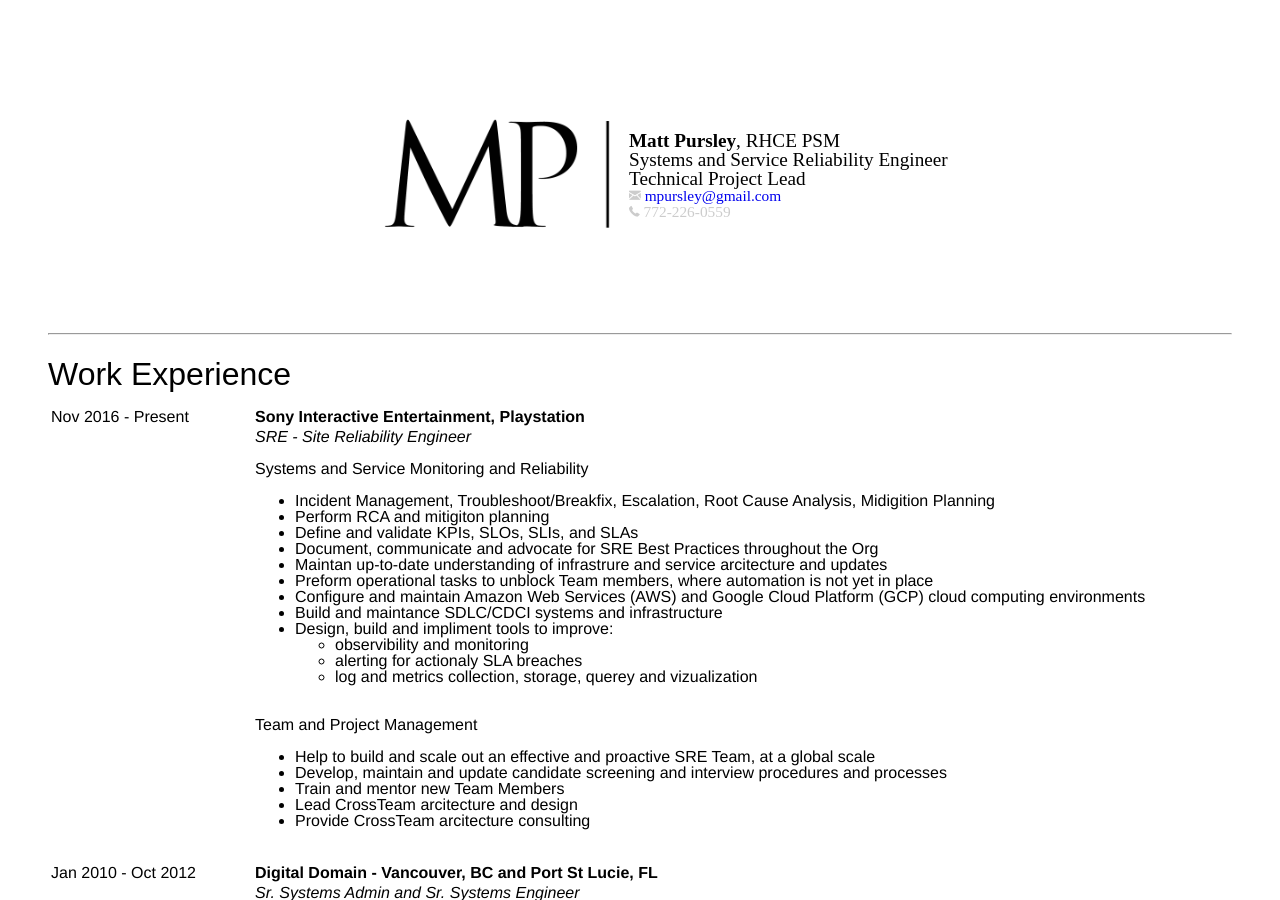
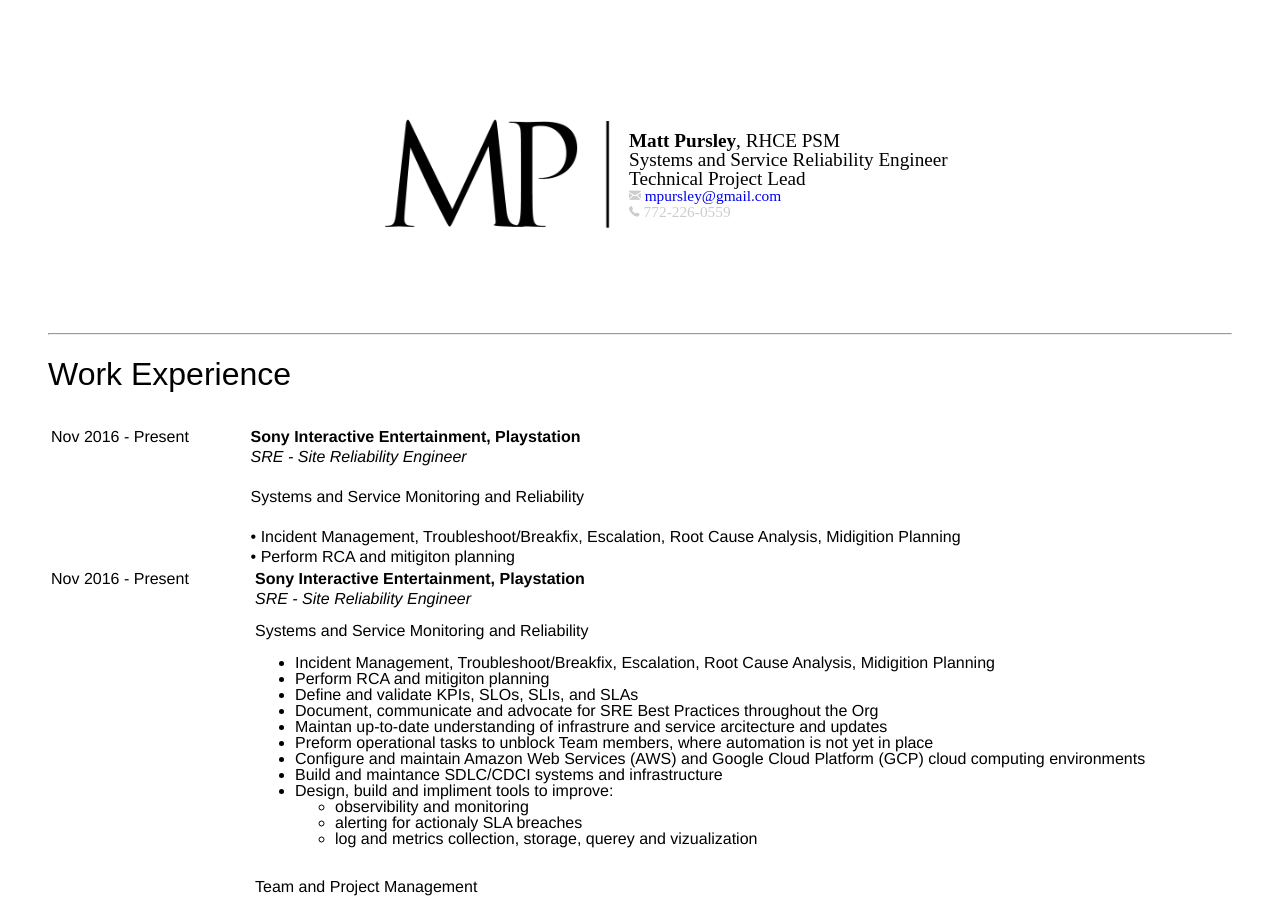
Before and after one commit to mpursley/mpursley.github.io, a Jekyll site: the page built from index_resume_short.md, in a window 1280 px wide and 900 px high. Built offline with Jekyll 4.4.1, drawn with Linux system fonts in a browser that asks for light colours.

Commit message:
Update index_resume_short.md

```diff
--- a/index_resume_short.md
+++ b/index_resume_short.md
@@ -28,6 +28,18 @@
 <hr>
 
 ## Work Experience
+
+|&nbsp;&nbsp;&nbsp;&nbsp;&nbsp;&nbsp;&nbsp;&nbsp;&nbsp;&nbsp;&nbsp;&nbsp;&nbsp;&nbsp;&nbsp;&nbsp;&nbsp;&nbsp;&nbsp;&nbsp;&nbsp;&nbsp;&nbsp;&nbsp;&nbsp;&nbsp;&nbsp;&nbsp;&nbsp;&nbsp;&nbsp;&nbsp;&nbsp;&nbsp;&nbsp;&nbsp;&nbsp;&nbsp;&nbsp;&nbsp;&nbsp;&nbsp;&nbsp;&nbsp;                                   |   &nbsp;
+|---                                          	|---
+|Nov 2016 - Present  | **Sony Interactive Entertainment, Playstation**
+| &nbsp;             | *SRE - Site Reliability Engineer*
+| &nbsp;             | &nbsp;
+| &nbsp;             | Systems and Service Monitoring and Reliability
+| &nbsp;             | &nbsp;
+| &nbsp;             | • Incident Management, Troubleshoot/Breakfix, Escalation, Root Cause Analysis, Midigition Planning
+| &nbsp;             | • Perform RCA and mitigiton planning
+
+
 
 <table>
   <tr>
```
